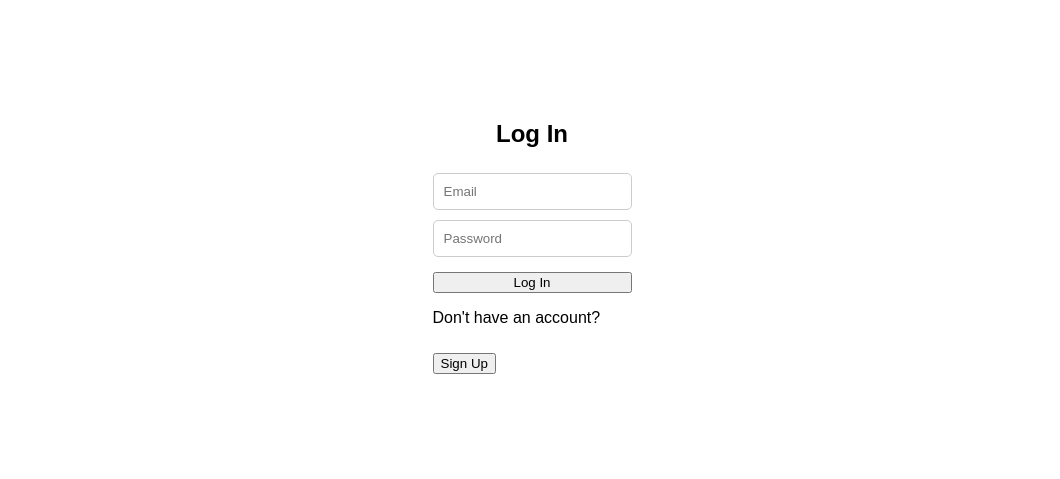
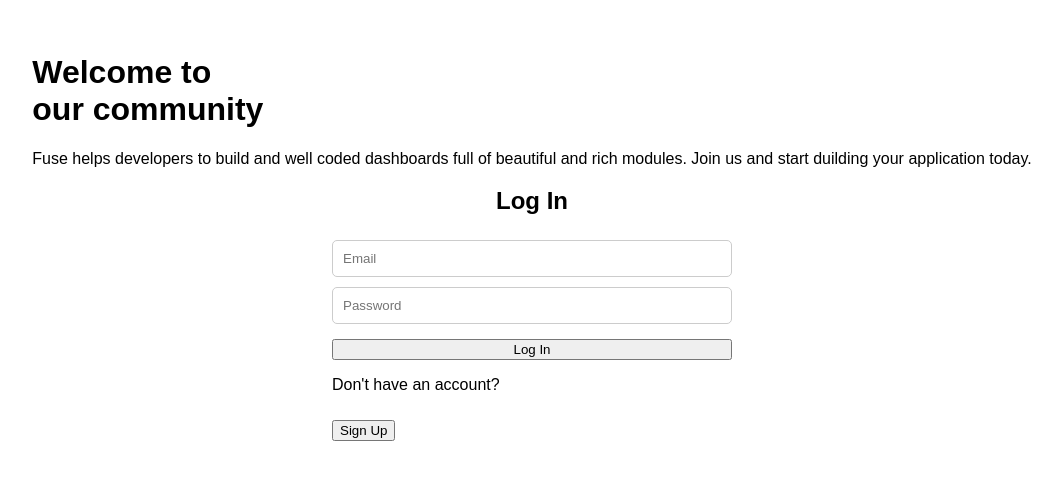
Before and after one commit to Gowrisankar001/syoft_Assignment, a React (Create React App) app: page / in a window 1280 px wide. Shown: the part 163-642 px from the top of the page, without its empty margins (108-1168 px from the left). Built offline with nearby package versions, Linux system fonts and the light colour scheme.

Commit message:
Update LoginForm.js

```diff
--- a/src/pages/LoginForm.js
+++ b/src/pages/LoginForm.js
@@ -32,7 +32,16 @@ const LoginForm = () => {
   };
 
   return (
-    <div className="login-form">
+    <div className='container'>
+      <div className='image-container col-md-6'>
+          <h1>Welcome to <br /> our community</h1>
+          <p className='paragraph'>
+            Fuse helps developers to build and well coded
+            dashboards full of beautiful and rich modules. Join
+            us and start duilding your application today.
+          </p>
+      </div>
+      <div className="login-form col-md-6">
       <h2>Log In</h2>
       <form onSubmit={handleSubmit}>
         <FormInput
@@ -49,12 +58,14 @@ const LoginForm = () => {
           placeholder="Password"
           onChange={handleChange}
         />
-        <button type="submit">Log In</button>
+        <button type="submit" className='login-btn'>Log In</button>
       </form>
       {error && <p className="error-message">{error}</p>}
-      <p>Don't have an account?</p>
-      <button onClick={() => navigate('/signup')}>Sign Up</button>
+      <p className='para'>Don't have an account?</p>
+      <button className='signup-btn' onClick={() => navigate('/signup')}>Sign Up</button>
     </div>
+    </div>
+
   );
 };
 
```
